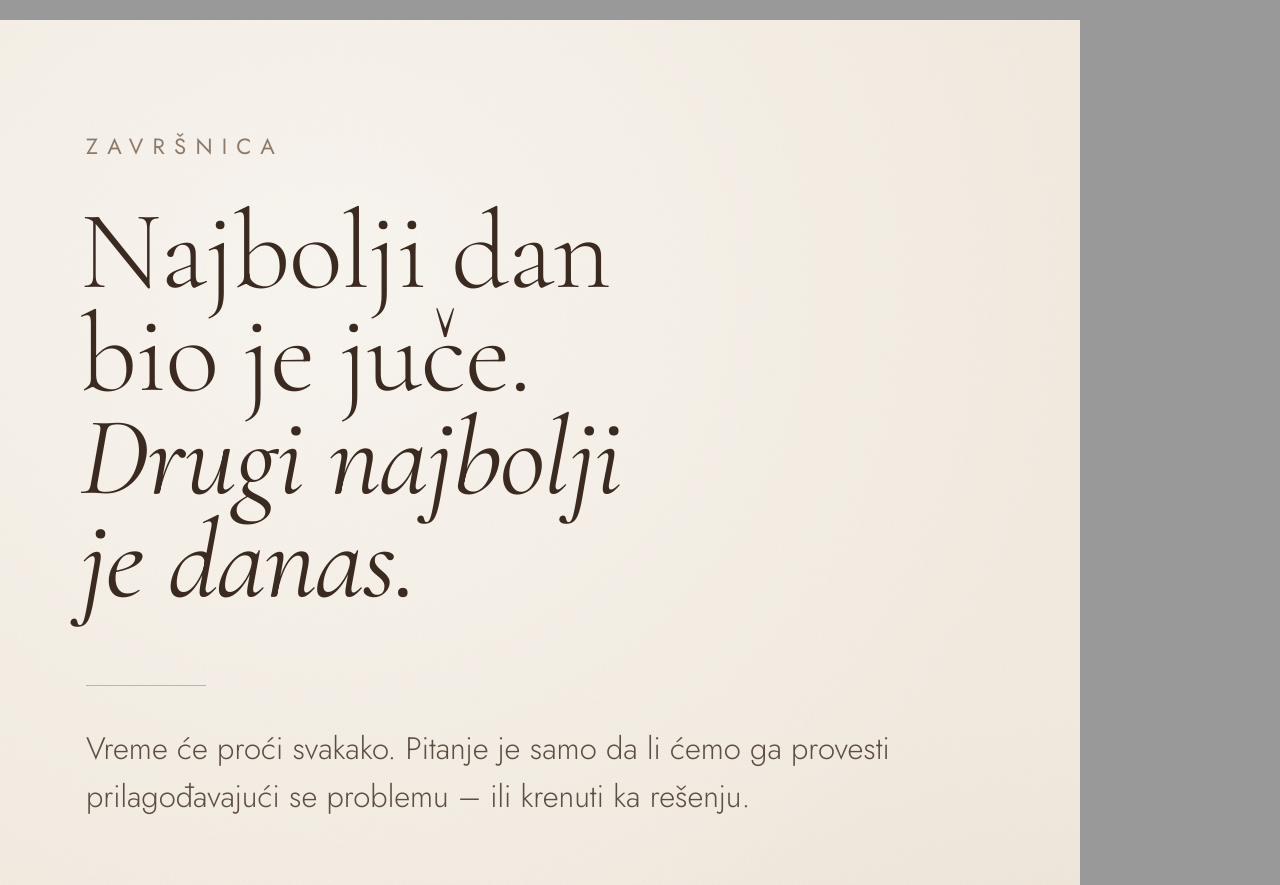
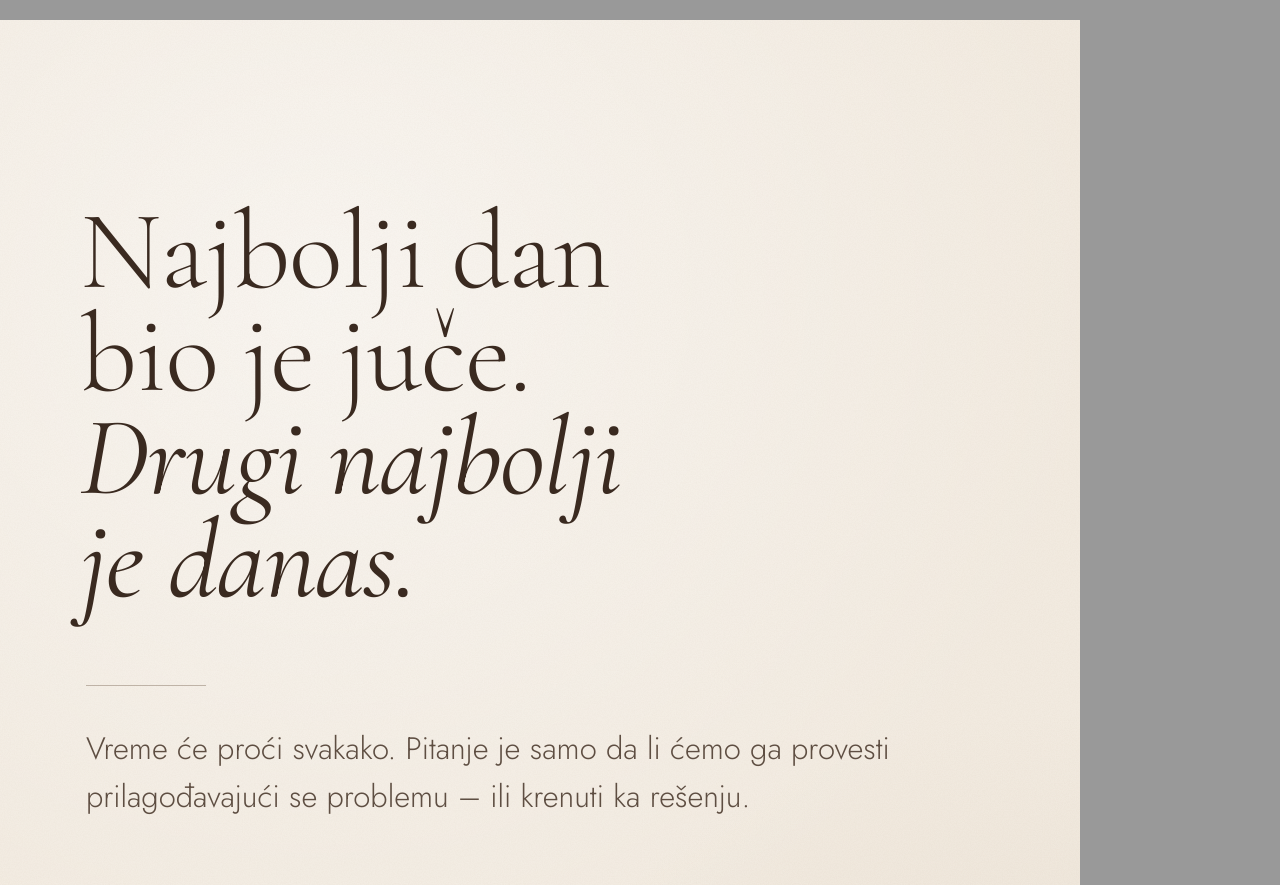
Before and after one commit to tijanaj30/tijanaj30, a plain HTML site: page olujic/karusel_tihe_promene/izvor/karusel3.html in a window 1280 px wide. Shown: the part 8200-9085 px from the top of the page. Drawn offline with Linux system fonts and the light colour scheme.

Commit message:
Olujić carousel: remove 'Završnica' label
Co-Authored-By: Claude Opus 5.5 <noreply@anthropic.com>
Claude-Session: https://claude.ai/code/session_015Zt4Xxmto9TPrfhFawYg1y

```diff
--- a/olujic/karusel_tihe_promene/izvor/karusel3.html
+++ b/olujic/karusel_tihe_promene/izvor/karusel3.html
@@ -112,7 +112,6 @@ body{background:#999;font-family:Jost}
 
 <!-- 7 ZAVRSNICA -->
 <div class="s paper" id="s7">
-  <div class="abs caps z" style="left:86px;top:110px">Završnica</div>
   <div class="abs disp z" style="left:80px;top:180px;font-size:112px">Najbolji dan<br>bio je juče.<br><i>Drugi najbolji<br>je danas.</i></div>
   <div class="abs rule z" style="left:86px;top:665px;width:120px"></div>
   <div id="sun"></div>
```
Also changed, not shown: 1 other file.
